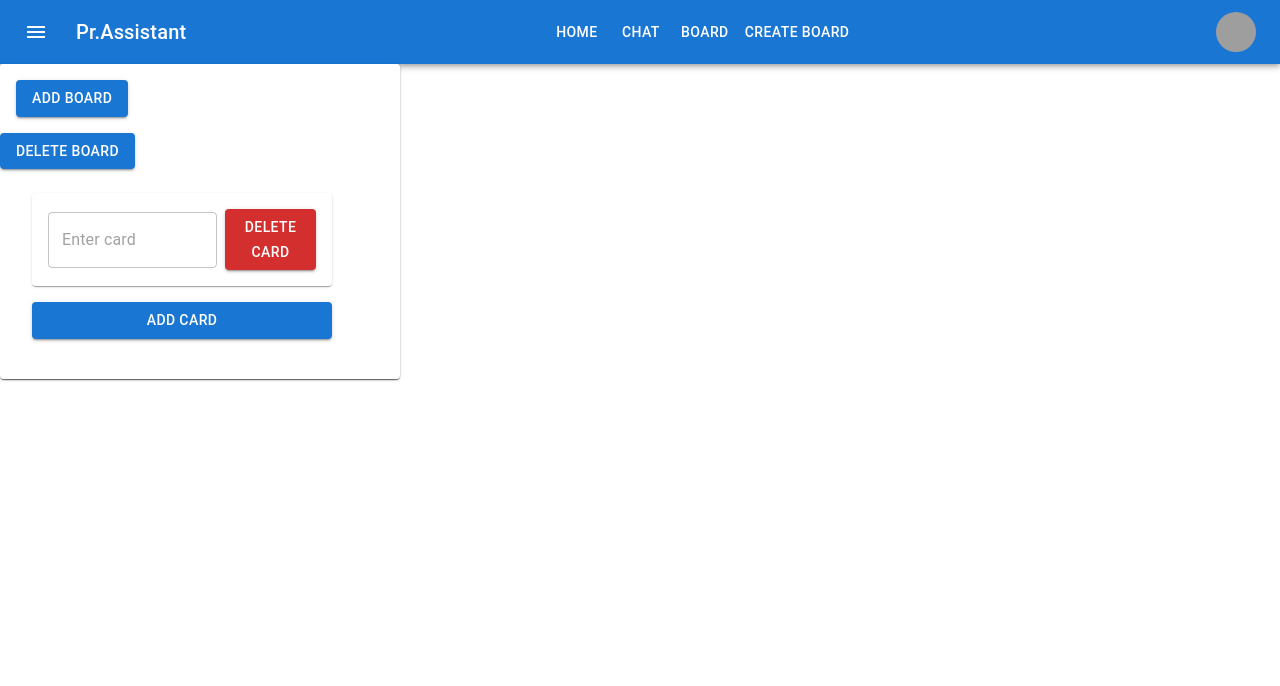
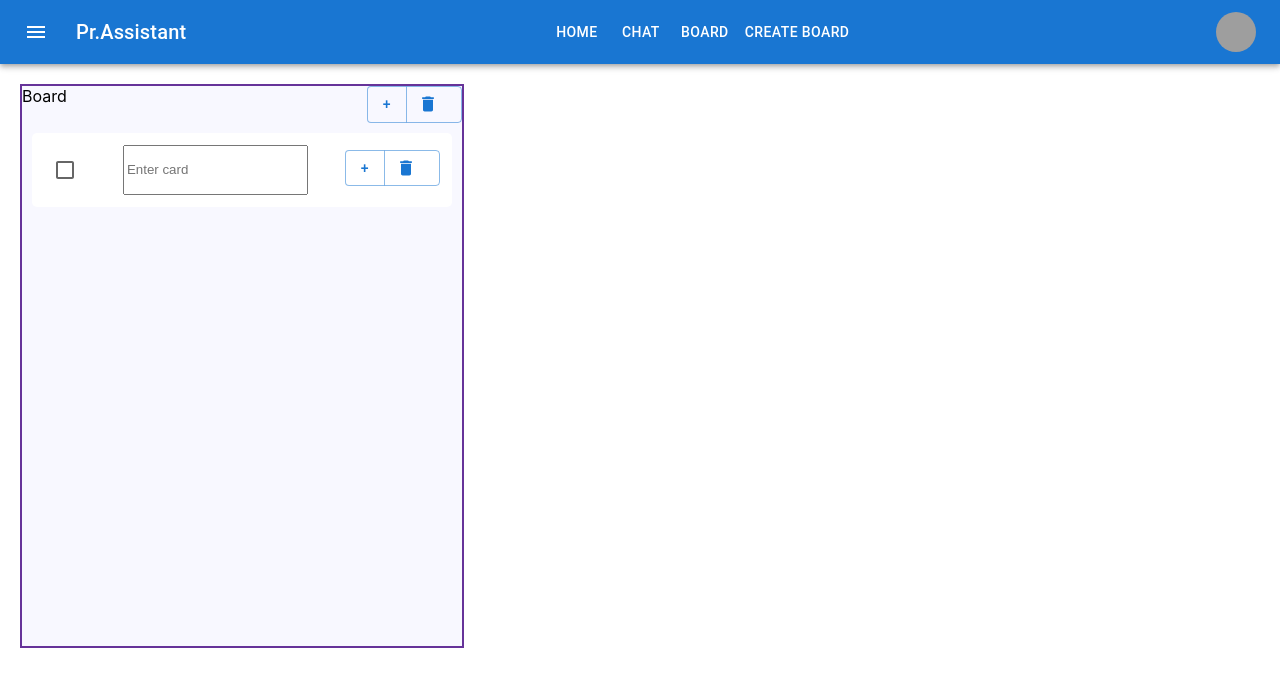
Before and after one commit to Omersim15182/private-assistant, a React (Create React App) app: page /Boards in a window 1280 px wide. Shown: the top 686 px of the page. Built offline with nearby package versions, Linux system fonts and the light colour scheme; no server answers; grey boxes are pictures that could not be loaded.

Commit message:
design the board and the card

```diff
--- a/src/Components/Board/Boards.jsx
+++ b/src/Components/Board/Boards.jsx
@@ -1,13 +1,10 @@
 import React, { useState } from "react";
-import Accordion from "@mui/material/Accordion";
-import AccordionDetails from "@mui/material/AccordionDetails";
-import Card from "@mui/material/Card";
-import CardHeader from "@mui/material/CardHeader";
-import CardContent from "@mui/material/CardContent";
-import Button from "@mui/material/Button";
 import { v4 as uuidv4 } from "uuid";
 import "../Board/board.css";
 import Cards from "./Cards";
+import { Button } from "@mui/material";
+import ButtonGroup from "@mui/material/ButtonGroup";
+import DeleteIcon from "@mui/icons-material/Delete";
 
 export default function Boards() {
   const [boards, setBoards] = useState([{ id: uuidv4(), expanded: false }]);
@@ -23,55 +20,26 @@ export default function Boards() {
     setBoards(updateBoards);
   };
 
-  const handleChange = (id) => (event, isExpanded) => {
-    setBoards(
-      boards.map((board) =>
-        board.id === id ? { ...board, expanded: isExpanded } : board
-      )
-    );
-  };
-
   return (
-    <div className="board">
+    <div style={{ display: "flex", flexDirection: "row" }}>
       {boards.map((board) => (
-        <Accordion
-          key={board.id}
-          expanded={board.expanded}
-          onChange={handleChange(board.id)}
-        >
-          <Card>
-            <CardHeader
-              title={
-                <div className="btn-add">
-                  <Button
-                    variant="contained"
-                    color="primary"
-                    onClick={addBoard}
-                  >
-                    Add board
-                  </Button>
-                </div>
-              }
-            />
-
-            {
-              <div className="btn-add">
+        <div className="board" key={board.id}>
+          <div key={board.id}>
+            <div className="board-title">
+              Board
+              <ButtonGroup variant="outlined" aria-label="Basic button group">
+                <Button onClick={addBoard}>+</Button>
                 <Button
-                  variant="contained"
-                  color="primary"
                   onClick={() => deleteBoard(board.id)}
-                >
-                  Delete board
-                </Button>
-              </div>
-            }
-            <AccordionDetails>
-              <CardContent>
-                <Cards boardId={board.id} />
-              </CardContent>
-            </AccordionDetails>
-          </Card>
-        </Accordion>
+                  startIcon={<DeleteIcon />}
+                ></Button>
+              </ButtonGroup>
+            </div>
+            <div>
+              <Cards></Cards>
+            </div>
+          </div>
+        </div>
       ))}
     </div>
   );
--- a/src/Components/Board/Cards.jsx
+++ b/src/Components/Board/Cards.jsx
@@ -1,9 +1,14 @@
 import React, { useState } from "react";
-import { Button, Box, TextField, Paper } from "@mui/material";
 import { v4 as uuidv4 } from "uuid";
+import Button from "@mui/material/Button";
+import DeleteIcon from "@mui/icons-material/Delete";
+import Checkbox from "@mui/material/Checkbox";
+import ButtonGroup from "@mui/material/ButtonGroup";
 
 export default function Cards() {
   const [card, setCard] = useState([{ message: "", id: uuidv4() }]);
+
+  const label = { inputProps: { "aria-label": "Checkbox demo" } };
 
   // Change the text in card
   const handleText = (e, id) => {
@@ -25,39 +30,31 @@ export default function Cards() {
   };
 
   return (
-    <Box
-      sx={{
-        display: "flex",
-        flexDirection: "column",
-        gap: 2,
-        width: 300,
-      }}
-    >
+    <div>
       {card.map(({ message, id }) => (
-        <Paper
-          key={id}
-          sx={{ p: 2, display: "flex", alignItems: "center", gap: 1 }}
-        >
-          <TextField
-            placeholder="Enter card"
-            variant="outlined"
-            fullWidth
-            value={message}
-            onChange={(e) => handleText(e, id)}
-          />
-          <Button
-            variant="contained"
-            color="error"
-            onClick={() => deleteCard(id)}
-          >
-            Delete Card
-          </Button>
-        </Paper>
+        <div className="card" key={id}>
+          <div className="main_card">
+            <Checkbox {...label} />
+            <input
+              className="input-card"
+              placeholder="Enter card"
+              value={message}
+              onChange={(e) => handleText(e, id)}
+            ></input>
+            <div className="card-delete">
+              <div>
+                <ButtonGroup variant="outlined" aria-label="Basic button group">
+                  <Button onClick={() => addCard()}>+</Button>
+                  <Button
+                    startIcon={<DeleteIcon />}
+                    onClick={() => deleteCard(id)}
+                  ></Button>
+                </ButtonGroup>
+              </div>
+            </div>
+          </div>
+        </div>
       ))}
-
-      <Button variant="contained" color="primary" onClick={addCard}>
-        Add Card
-      </Button>
-    </Box>
+    </div>
   );
 }
--- a/src/Components/Board/board.css
+++ b/src/Components/Board/board.css
@@ -1,10 +1,23 @@
 
 .board{
+  border: 2px solid rebeccapurple;
   height: 70vh;
-  width: 50vh;
+  width: 55vh;
+  margin: 20px;
+  background-color: ghostwhite;
+
+}
+.board-title{
+  display: flex;
+    flex-direction: row;
+    justify-content: space-between;
 }
 .card{
+  border: 2px solid white;
+  border-radius: 5px;
+  background-color: white;
   margin: 10px 10px;
+  padding: 10px 10px;
 }
 .card-header {
   display: flex;
@@ -17,8 +30,18 @@
   margin-right: 10px;
 }
 
-.card-title {
-  margin: 0;
+.main_card{
+  display: flex;
+    flex-direction: row;
+    justify-content: space-between;
+    height: 50px;
+}
+.input-card{
+  padding: 0px 2px;
+}
+.card-delete{
+  margin: 5px 0px
+
 }
 .btn-add{
   margin-left: auto;
--- a/src/Components/chat/Message.jsx
+++ b/src/Components/chat/Message.jsx
@@ -66,7 +66,7 @@ export default function Message({ selectedMember }) {
       fetchMessages();
       fetchUserLogin();
     }
-  }, [selectedMember, userAuthor.id]);
+  }, [selectedMember, userAuthor.id, contactMessages]);
 
   // Listen for serverMsg events from the server
   useEffect(() => {
@@ -80,7 +80,7 @@ export default function Message({ selectedMember }) {
     return () => {
       socket.off("serverMsg");
     };
-  }, []);
+  }, [contactMessages]);
 
   // Function to send a new message
   const sendMessage = () => {
@@ -156,7 +156,15 @@ export default function Message({ selectedMember }) {
               sx={{ padding: 2, height: "calc(100% - 80px)", overflow: "auto" }}
             >
               {contactMessages.map((contact, index) => (
-                <Typography key={index} paragraph>
+                <Typography
+                  key={index}
+                  paragraph
+                  className={
+                    contact.from_id === userAuthor.id
+                      ? "message-from-me"
+                      : "message-from-others"
+                  }
+                >
                   {contact.message}
                 </Typography>
               ))}
@@ -185,6 +193,9 @@ export default function Message({ selectedMember }) {
           </CardActions>
         </Card>
       </form>
+      <div>
+        <video></video>
+      </div>
     </div>
   );
 }
--- a/src/Components/chat/chat.css
+++ b/src/Components/chat/chat.css
@@ -27,3 +27,18 @@
   border: 1px solid rgb(83, 42, 197);
 
 }
+.message-from-me {
+  text-align: right;
+  background-color: #3fbaca; /* Light blue for user messages */
+  padding: 10px;
+  border-radius: 10px;
+  margin-bottom: 10px;
+}
+
+.message-from-others {
+  text-align: left;
+  background-color: #f1f8e9; /* Light green for others' messages */
+  padding: 10px;
+  border-radius: 10px;
+  margin-bottom: 10px;
+}
```
